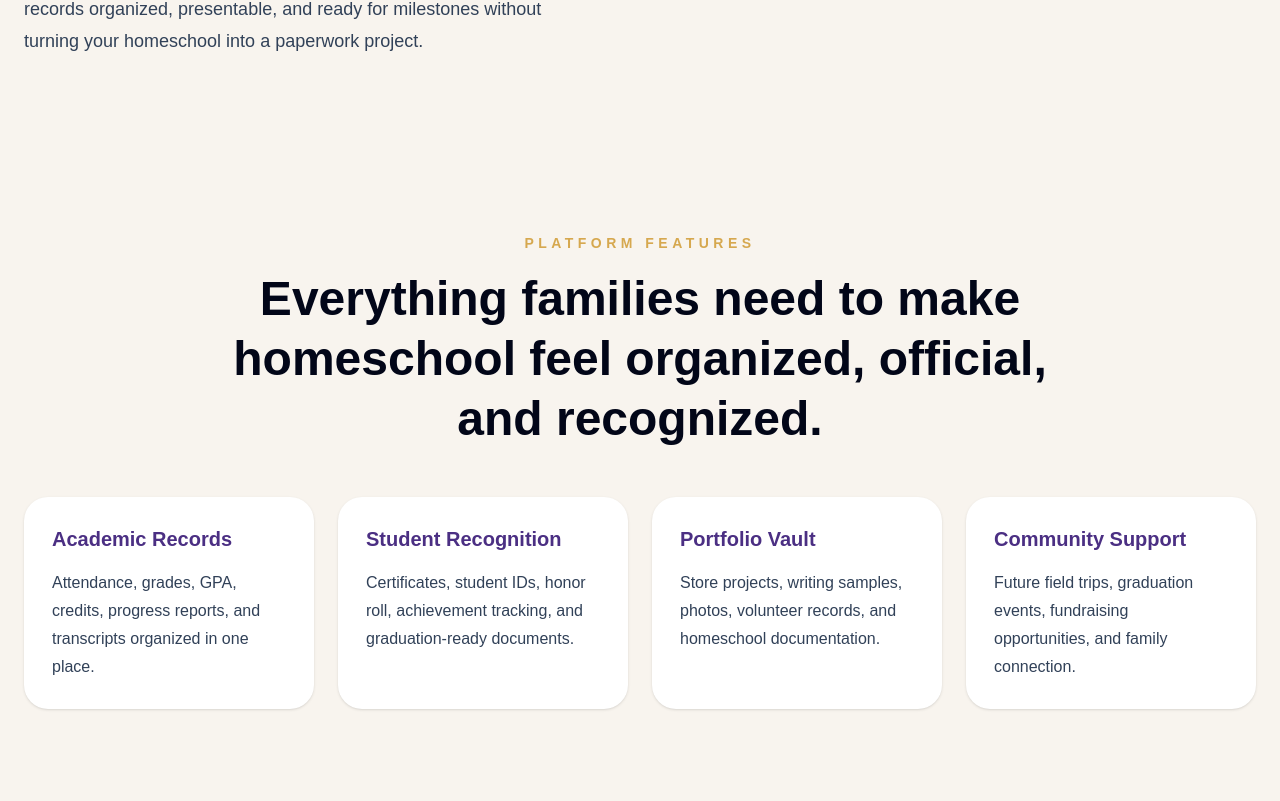
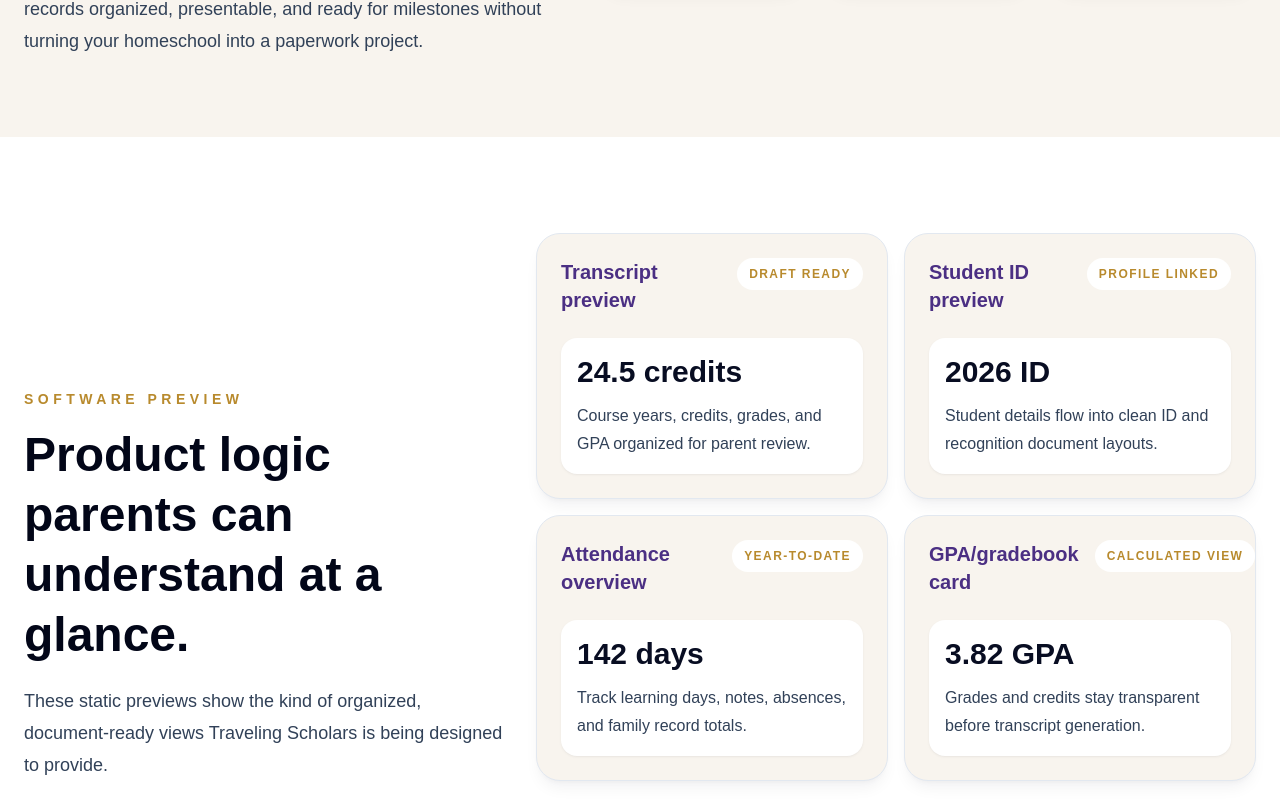
Before and after one commit to aimoneyglitch/traveling-scholars-site, a Next.js app: page / in a window 1280 px wide. Shown: the part 1499-2300 px from the top of the page. Built offline with nearby package versions, Linux system fonts and the light colour scheme.

Commit message:
Add visual dashboard previews

```diff
--- a/app/page.tsx
+++ b/app/page.tsx
@@ -7,6 +7,33 @@ const heroTrust = [
   "Parent-led records",
   "No student data required to join",
   "Not a school or curriculum provider"
+];
+
+const dashboardPreviews = [
+  {
+    title: "Transcript preview",
+    label: "Draft ready",
+    value: "24.5 credits",
+    detail: "Course years, credits, grades, and GPA organized for parent review."
+  },
+  {
+    title: "Student ID preview",
+    label: "Profile linked",
+    value: "2026 ID",
+    detail: "Student details flow into clean ID and recognition document layouts."
+  },
+  {
+    title: "Attendance overview",
+    label: "Year-to-date",
+    value: "142 days",
+    detail: "Track learning days, notes, absences, and family record totals."
+  },
+  {
+    title: "GPA/gradebook card",
+    label: "Calculated view",
+    value: "3.82 GPA",
+    detail: "Grades and credits stay transparent before transcript generation."
+  }
 ];
 
 const structuredData = {
@@ -88,7 +115,7 @@ export default function Home() {
 
             <div className="mt-5 grid gap-4">
               {["Attendance log", "Gradebook summary", "Transcript draft", "Certificate set"].map((item) => (
-                <div key={item} className="rounded-2xl border border-slate-200 bg-white p-4 shadow-sm sm:p-5">
+                <div key={item} className="rounded-2xl border border-slate-200 bg-white p-4 shadow-sm shadow-slate-900/5 sm:p-5">
                   <div className="flex flex-wrap items-center justify-between gap-3">
                     <span className="font-black">{item}</span>
                     <span className="shrink-0 rounded-full bg-[#f3ead7] px-4 py-2 text-sm font-black text-[#4b2f83]">Preview</span>
@@ -127,9 +154,45 @@ export default function Home() {
 
             <div className="grid gap-4 sm:gap-5 md:grid-cols-3">
               {trustPoints.map(([title, text]) => (
-                <div key={title} className="rounded-2xl bg-white p-5 shadow-sm ring-1 ring-slate-200/70 sm:rounded-3xl sm:p-6">
+                <div key={title} className="rounded-2xl bg-white p-5 shadow-lg shadow-slate-900/5 ring-1 ring-slate-200/70 sm:rounded-3xl sm:p-6">
                   <h3 className="text-lg font-black text-[#4b2f83]">{title}</h3>
                   <p className="mt-3 leading-7 text-slate-700">{text}</p>
+                </div>
+              ))}
+            </div>
+          </div>
+        </div>
+      </section>
+
+      <section className="bg-white px-4 py-16 sm:px-6 sm:py-24">
+        <div className="mx-auto max-w-7xl">
+          <div className="grid gap-8 lg:grid-cols-[0.8fr_1.2fr] lg:items-end">
+            <div>
+              <p className="text-xs font-black uppercase tracking-[0.22em] text-[#b88a2d] sm:text-sm sm:tracking-[0.32em]">
+                Software preview
+              </p>
+              <h2 className="mt-4 text-3xl font-black leading-tight sm:text-4xl md:text-5xl">
+                Product logic parents can understand at a glance.
+              </h2>
+              <p className="mt-5 text-base leading-7 text-slate-700 sm:text-lg sm:leading-8">
+                These static previews show the kind of organized, document-ready views
+                Traveling Scholars is being designed to provide.
+              </p>
+            </div>
+
+            <div className="grid gap-4 sm:grid-cols-2">
+              {dashboardPreviews.map((card) => (
+                <div key={card.title} className="rounded-2xl border border-slate-200 bg-[#f8f4ee] p-5 shadow-lg shadow-slate-900/5 sm:rounded-3xl sm:p-6">
+                  <div className="flex items-start justify-between gap-4">
+                    <h3 className="text-xl font-black text-[#4b2f83]">{card.title}</h3>
+                    <span className="shrink-0 rounded-full bg-white px-3 py-2 text-xs font-black uppercase tracking-[0.12em] text-[#b88a2d]">
+                      {card.label}
+                    </span>
+                  </div>
+                  <div className="mt-6 rounded-2xl bg-white p-4 shadow-sm shadow-slate-900/5">
+                    <p className="text-3xl font-black text-[#080d22]">{card.value}</p>
+                    <p className="mt-3 leading-7 text-slate-700">{card.detail}</p>
+                  </div>
                 </div>
               ))}
             </div>
@@ -148,7 +211,7 @@ export default function Home() {
 
           <div className="mt-10 grid gap-5 sm:mt-12 sm:gap-6 md:grid-cols-4">
             {features.map(([title, text]) => (
-              <div key={title} className="rounded-2xl bg-white p-5 shadow-sm sm:rounded-3xl sm:p-7">
+              <div key={title} className="rounded-2xl bg-white p-5 shadow-lg shadow-slate-900/5 sm:rounded-3xl sm:p-7">
                 <h3 className="text-xl font-black text-[#4b2f83]">{title}</h3>
                 <p className="mt-4 leading-7 text-slate-700">{text}</p>
               </div>
@@ -168,7 +231,7 @@ export default function Home() {
 
           <div className="mt-10 grid gap-5 sm:mt-12 sm:gap-6 md:grid-cols-4">
             {steps.map(([title, text], index) => (
-              <div key={title} className="rounded-2xl border border-slate-200 bg-[#f8f4ee] p-5 sm:rounded-3xl sm:p-7">
+              <div key={title} className="rounded-2xl border border-slate-200 bg-[#f8f4ee] p-5 shadow-sm shadow-slate-900/5 sm:rounded-3xl sm:p-7">
                 <div className="mb-5 flex h-12 w-12 items-center justify-center rounded-full bg-[#4b2f83] font-black text-white">
                   {index + 1}
                 </div>
@@ -193,7 +256,7 @@ export default function Home() {
 
           <div className="mt-10 grid gap-4 sm:mt-12 sm:grid-cols-2 lg:grid-cols-3">
             {creations.map((item) => (
-              <div key={item} className="rounded-2xl border border-slate-200 bg-white p-5 text-center text-lg font-black text-[#4b2f83] shadow-sm sm:rounded-3xl sm:p-6 sm:text-xl">
+              <div key={item} className="rounded-2xl border border-slate-200 bg-white p-5 text-center text-lg font-black text-[#4b2f83] shadow-lg shadow-slate-900/5 sm:rounded-3xl sm:p-6 sm:text-xl">
                 {item}
               </div>
             ))}
@@ -218,7 +281,7 @@ export default function Home() {
 
           <div className="mt-10 grid gap-5 sm:mt-12 sm:gap-6 lg:grid-cols-3">
             {pricing.map(([name, price, description, benefits]) => (
-              <div key={name} className="flex min-h-[340px] flex-col rounded-2xl border border-slate-200 bg-white p-5 shadow-sm sm:min-h-[360px] sm:rounded-[2rem] sm:p-7">
+              <div key={name} className="flex min-h-[340px] flex-col rounded-2xl border border-slate-200 bg-white p-5 shadow-lg shadow-slate-900/5 sm:min-h-[360px] sm:rounded-[2rem] sm:p-7">
                 <div>
                   <h3 className="text-2xl font-black text-[#4b2f83]">{name}</h3>
                   <p className="mt-4 text-3xl font-black text-[#080d22] sm:text-4xl">{price}</p>
```
